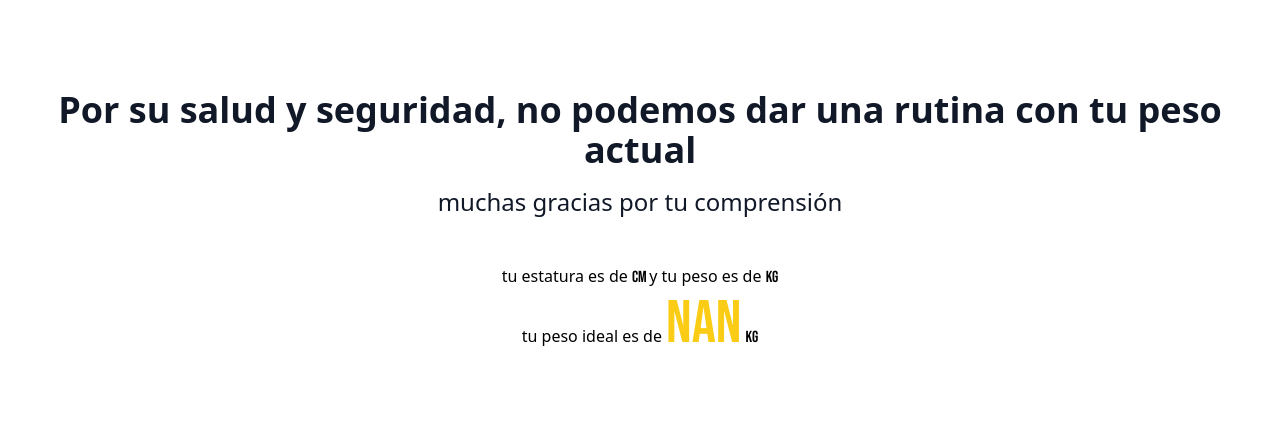
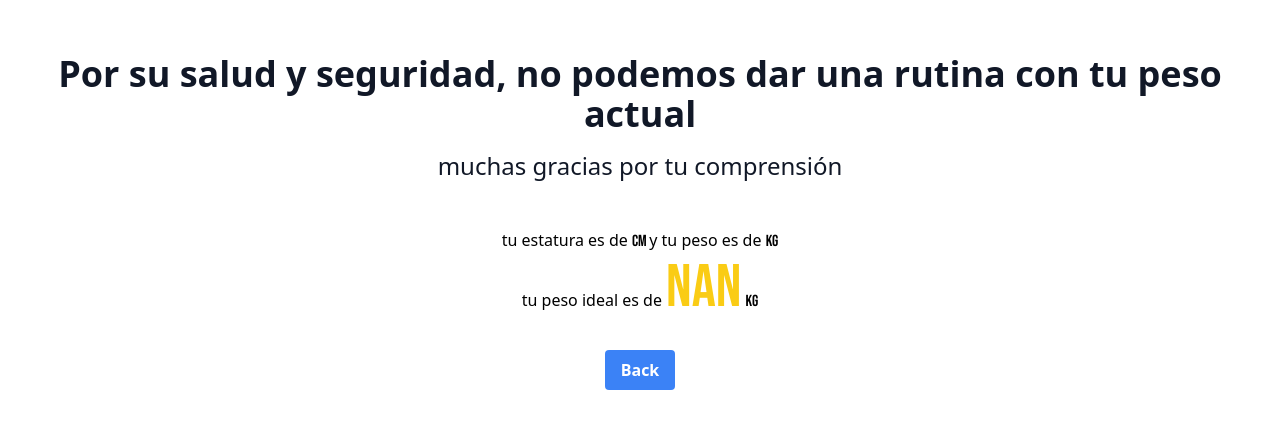
Before and after one commit to Zedieee/SistemaExpertoGimnasio, a Next.js app: page /subirpeso in a window 1280 px wide. Shown: the part 178-606 px from the top of the page. Built offline with nearby package versions, Linux system fonts and the light colour scheme.

Commit message:
buttonBackenSubirPeso

```diff
--- a/pages/subirpeso.js
+++ b/pages/subirpeso.js
@@ -1,6 +1,7 @@
 import React from "react";
 import Head from "next/head";
 import { useRouter } from "next/router";
+import ButtonBack from "../components/buttonback";
 export default function SubirPeso() {
   const router = useRouter();
   const { peso, estatura, sexo, objetivo } = router.query;
@@ -12,7 +13,7 @@ export default function SubirPeso() {
         <meta name="description" content="Generated by create next app" />
         <link rel="icon" href="/favicon.ico" />
       </Head>
-      <main className="flex justify-center min-h-screen items-center bg-white md:flex-row flex-col">
+      <main className="flex justify-center min-h-screen items-center bg-white  flex-col gap-8">
         <div className="text-center">
           <h1 className="md:text-4xl text-xl font-bold text-gray-900">
             Por su salud y seguridad, <span className="">no podemos</span> dar una rutina con tu peso
@@ -41,7 +42,9 @@ export default function SubirPeso() {
           </p>
 
         </div>
+        <ButtonBack />
       </main>
+
     </div>
   );
 }
```
